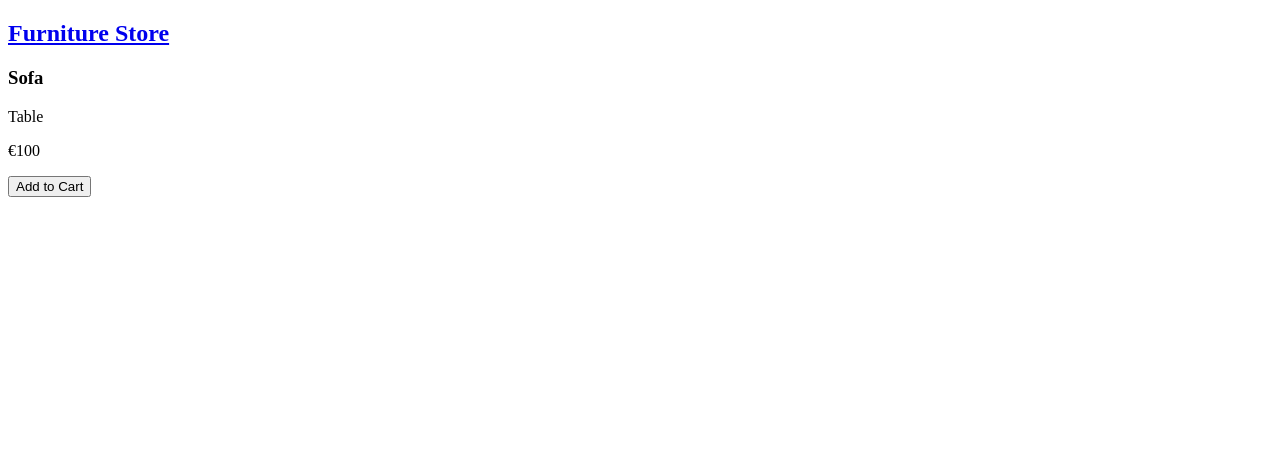
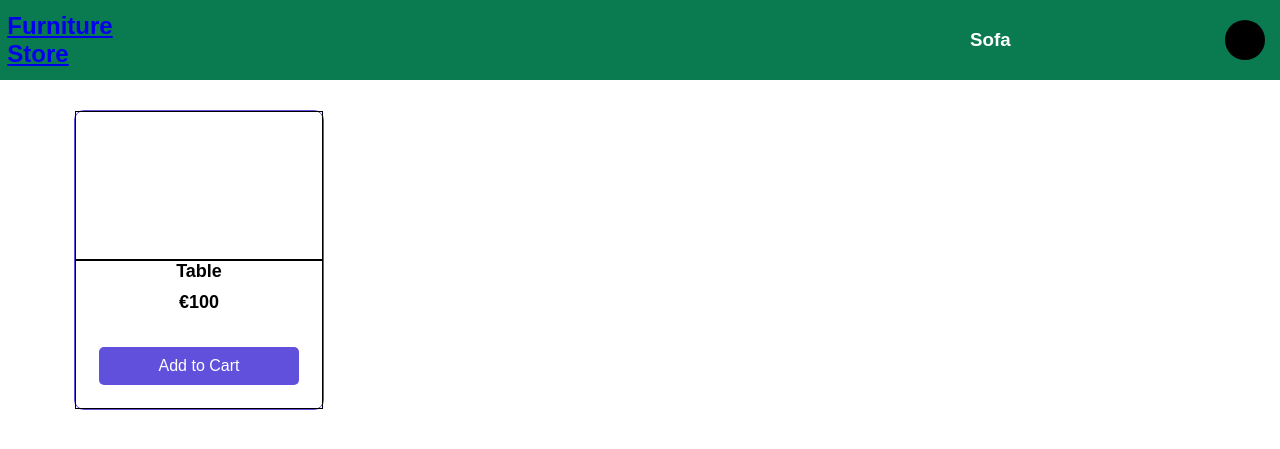
Before and after one commit to Sluveek/Furniture-store, a Django app: template store/templates/index.html in a window 1280 px wide. Shown: the top 449 px of the page. Run offline with Django 3.2, Linux system fonts and the light colour scheme; the template is opened without the code that fills it, so the values that code supplies are empty.

Commit message:
Create static file

```diff
--- a/furniture_store/settings.py
+++ b/furniture_store/settings.py
@@ -120,6 +120,7 @@ USE_TZ = True
 # https://docs.djangoproject.com/en/3.2/howto/static-files/
 
 STATIC_URL = '/static/'
+STATICFILES_DIRS = [BASE_DIR/'static']
 
 # Default primary key field type
 # https://docs.djangoproject.com/en/3.2/ref/settings/#default-auto-field
--- /dev/null
+++ b/store/static/css/style.css
@@ -0,0 +1,133 @@
+*{
+    padding: 0px;
+    margin: 0px;
+    box-sizing: border-box;
+    font-family: sans-serif;
+}
+
+/* navbar */
+
+nav{
+    background-color: #0A7A51;
+    color: white;
+    width: 100%;
+    height: 80px;
+    padding: 0px 10px 0px 10px;
+    display:flex;
+    align-items: center;
+    justify-content: space-between;
+}
+
+.logo{
+    width: 100px;
+    height: 60px;
+    display: flex;
+    align-items: center;
+    justify-content: center;
+}
+
+/* index page */
+
+.container{
+    width: 90%;
+    height: auto;
+    padding: 10px 10px 10px 10px;
+    margin: auto;
+    margin-top: 20px;
+    display: flex;
+    align-items: center;
+    justify-content: flex-start;
+    flex-wrap: wrap
+}
+
+.productContainer{
+    width: 250px;
+    height: 300px;
+    border: 1px solid #6050DC;
+    border-radius: 10px;
+    display: flex;
+    align-items: center;
+    justify-content: space-between;
+    flex-direction: column;
+    margin-bottom: 20px;
+    margin-right: 20px;
+}
+
+.thumbnail{
+    width: 100%;
+    height: 150px;
+    border: 1px solid black;
+}
+
+.thumbnail img{
+    width: 100%;
+    height: 100%;
+    border-radius: 10px;
+    object-fit: cover;
+}
+
+.action{
+    width: 100%;
+    height: 150px;
+    border: 1px solid black;
+    display: flex;
+    align-items: center;
+    justify-content: space-between;
+    flex-direction: column;
+}
+
+.action p{
+    font-size: 18px;
+    margin-bottom: 10px;
+    font-weight: bold;
+}
+
+.productContainer button{
+    background-color: #6050DC;
+    width: 200px;
+    padding: 10px 10px 10px 10px;
+    color: white;
+    border: none;
+    font-size: 16px;
+    cursor: pointer;
+    border-radius: 5px;
+    margin: auto;
+}
+
+/* Cart page */
+
+.cart{
+    width: 300px;
+    height: auto;
+    display: flex;
+    align-items: center;
+    justify-content: space-between;
+}
+
+.cart-container{
+    width: 50px;
+    height: 50px;
+    display: flex;
+    align-items: center;
+    justify-content: center;
+    flex-direction: column;
+}
+
+.cart-container .cartitems{
+    width: 40px;
+    height: 40px;
+    border-radius: 40px;
+    background-color: black;
+    color: white;
+    display: flex;
+    align-items: center;
+    justify-content: center;
+}
+
+.cart-container .cartitems p{
+    color: white;
+    font-size: 20px;
+}
+
+.cart-container i{
+    font-size: 20px;
--- a/store/templates/base.html
+++ b/store/templates/base.html
@@ -1,10 +1,12 @@
 <!DOCTYPE html>
+{% load static %}
 <html lang="en">
 <head>
     <meta charset="UTF-8">
     <meta http-equiv="X-UA-Compatible" content="IE=edge">
     <meta name="viewport" content="width=device-width, initial-scale=1.0">
     <title>Furniture store</title>
+    <link rel="stylesheet" href="{% static 'css/style.css' %}">
 </head>
 <body>
     <nav>
--- a/store/templates/cart.html
+++ b/store/templates/cart.html
@@ -26,7 +26,6 @@
       <div class="name"><p>${{item.price}}</p></div>
     </div>
 
-    {% endfor %}
   </div>
 
 {% endblock content %}
```
